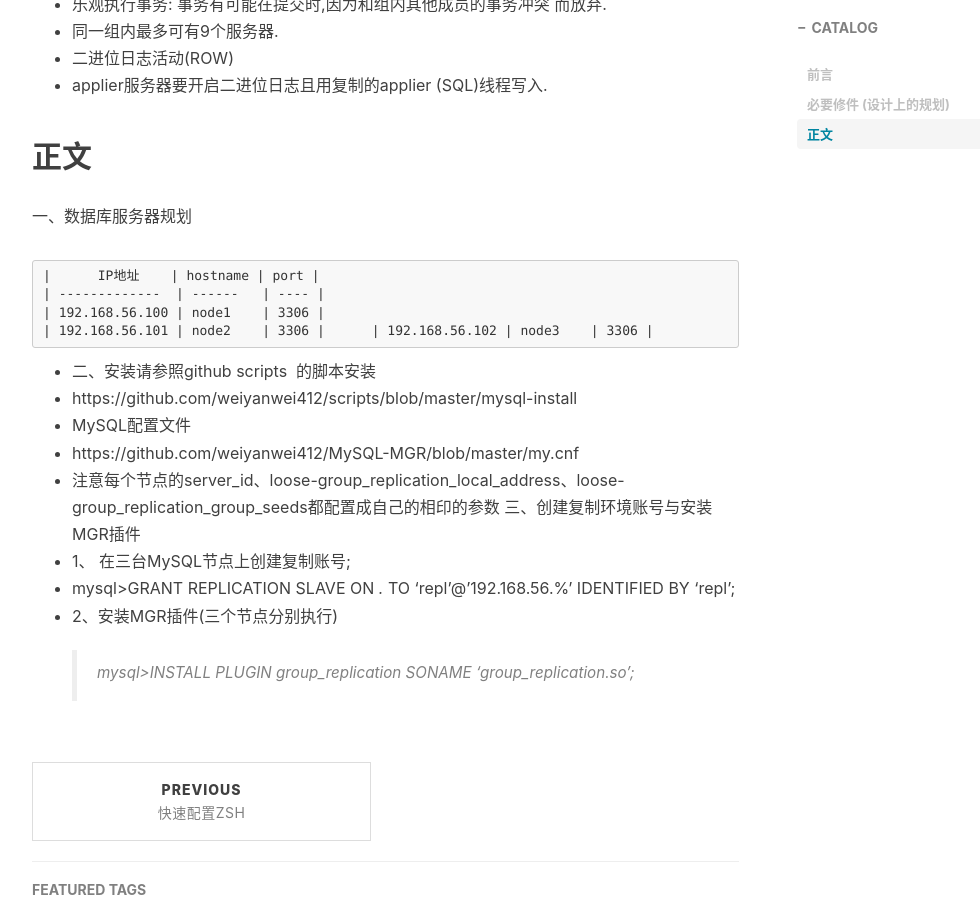
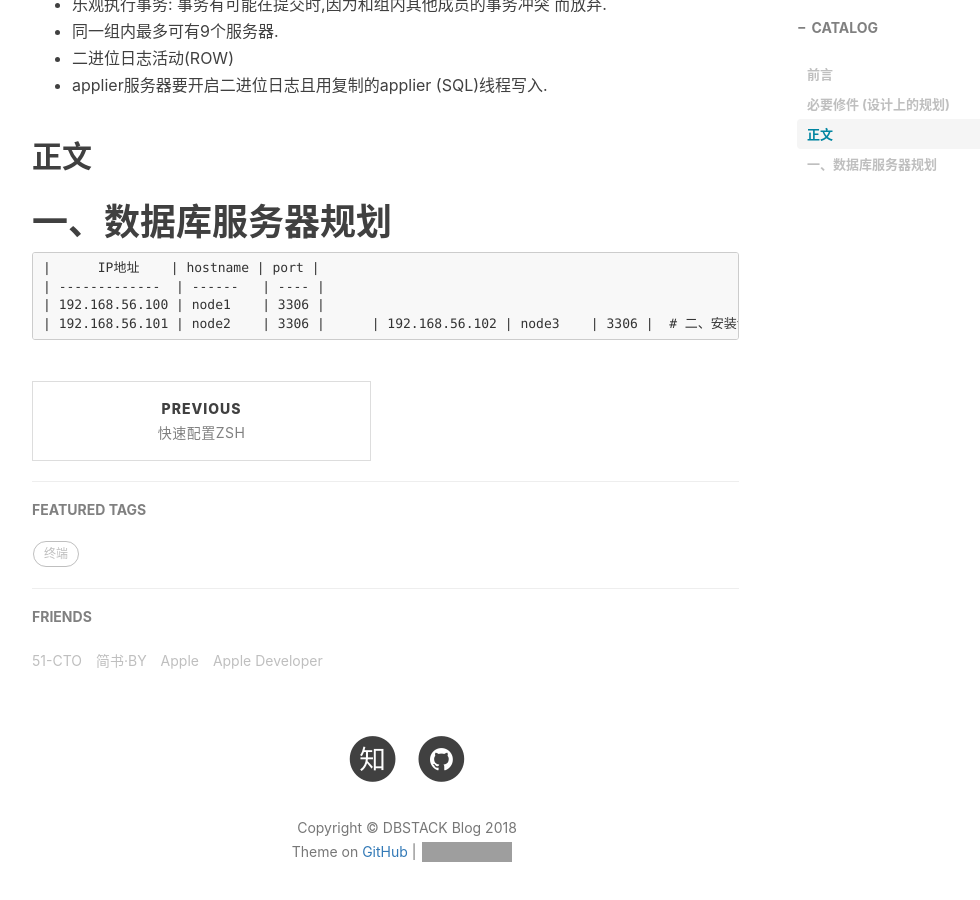
Before and after one commit to weiyanwei412/weiyanwei412.github.io, a Jekyll site: the page built from _posts/2018-03-20-MySQL(MGR).md, in a window 1280 px wide and 900 px high, scrolled down 1317 px. Shown: the whole window, without its empty margins (233-1213 px from the left). Built offline with Jekyll 4.4.1, drawn with Linux system fonts in a browser that asks for light colours; nearby versions of some CDN libraries; comment, search, counter and statistics services are not loaded; grey boxes are pictures that could not be loaded.

Commit message:
Update 2018-03-20-MySQL(MGR).md

```diff
--- a/_posts/2018-03-20-MySQL(MGR).md
+++ b/_posts/2018-03-20-MySQL(MGR).md
@@ -31,21 +31,20 @@
  - applier服务器要开启二进位日志且用复制的applier (SQL)线程写入.
 
 ## 正文
-一、数据库服务器规划
+# 一、数据库服务器规划
 
     |      IP地址    | hostname | port |
     | -------------  | ------   | ---- |
     | 192.168.56.100 | node1    | 3306 |
     | 192.168.56.101 | node2    | 3306 |
     | 192.168.56.102 | node3    | 3306 |
-
-- 二、安装请参照github scripts  的脚本安装
+# 二、安装请参照github scripts  的脚本安装
 - https://github.com/weiyanwei412/scripts/blob/master/mysql-install
 - MySQL配置文件
 - https://github.com/weiyanwei412/MySQL-MGR/blob/master/my.cnf
 - 注意每个节点的server_id、loose-group_replication_local_address、loose-group_replication_group_seeds都配置成自己的相印的参数
 三、创建复制环境账号与安装MGR插件
 - 1、 在三台MySQL节点上创建复制账号;
-- mysql>GRANT REPLICATION SLAVE ON *.* TO 'repl'@'192.168.56.%' IDENTIFIED BY 'repl';
+> mysql>GRANT REPLICATION SLAVE ON *.* TO 'repl'@'192.168.56.%' IDENTIFIED BY 'repl';
 - 2、安装MGR插件(三个节点分别执行)
 > mysql>INSTALL PLUGIN group_replication SONAME 'group_replication.so';
```
